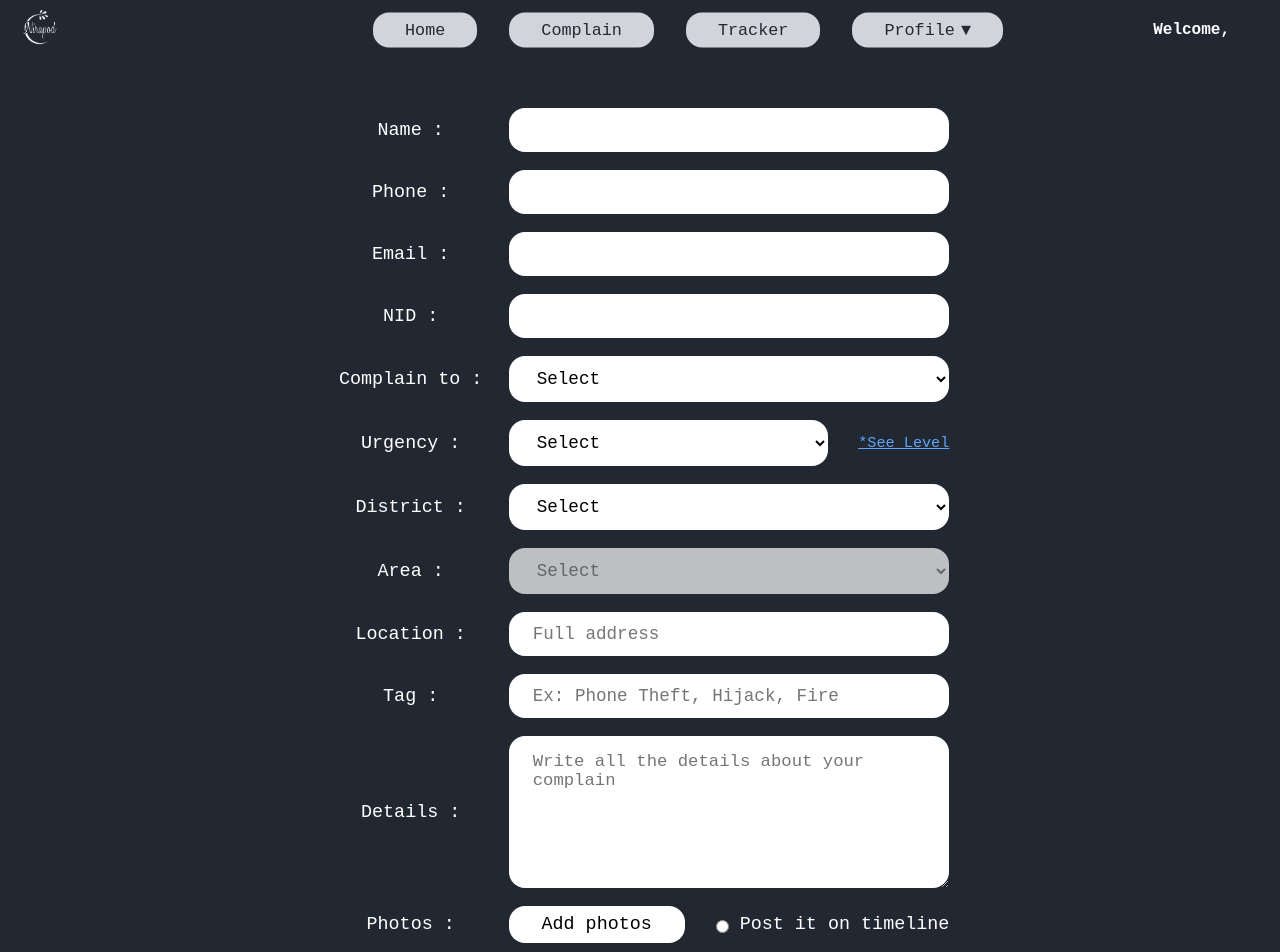
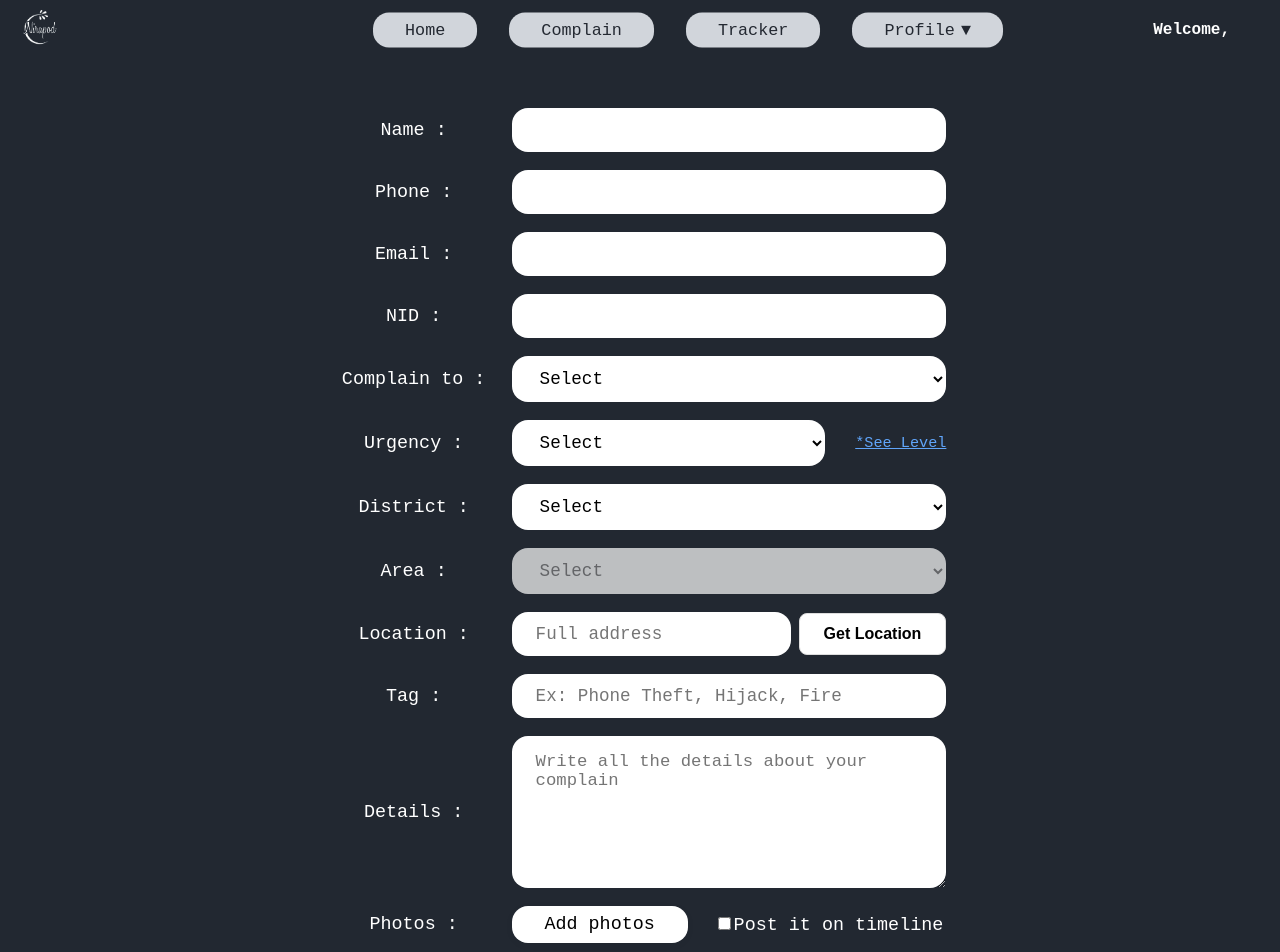
Before and after one commit to Tawhid07/CSE470_Nirapod-all-in-fast-response-service-, a React (Create React App) app in the folder frontend/: page /CreateComplain in a window 1280 px wide. Shown: the top 952 px of the page. Built offline with nearby package versions, Linux system fonts and the light colour scheme.

Commit message:
Create complain page added to fetch gps data , radio buttos fixed also

```diff
--- a/frontend/src/components/Navbar.js
+++ b/frontend/src/components/Navbar.js
@@ -77,7 +77,7 @@ function Navbar() {
         <div className="navbar-btn-group">
           <a href="/home" className="navbar-btn">Home</a>
           <a href="/complains" className="navbar-btn">Complains</a>
-          <a href="/investigate" className="navbar-btn">Investigate</a>
+          {/* <a href=# className="navbar-btn"></a> */}
           <div className="navbar-profile-dropdown" ref={dropdownRef}>
             <button className="navbar-btn" onClick={() => setDropdownOpen(v => !v)}>
               Profile <span style={{marginLeft: 6}}>▼</span>
--- a/frontend/src/pages/ComplaintDetails.js
+++ b/frontend/src/pages/ComplaintDetails.js
@@ -97,7 +97,7 @@ function ComplaintDetails() {
           <span className="detail-value">{complaint.area}</span>
         </div>
         <div className="detail-row">
-          <span className="detail-label">Location :</span>
+          <span className="detail-label">Location : </span>
           <span className="detail-value">{complaint.location}</span>
         </div>
         <div className="detail-row">
--- a/frontend/src/pages/CreateComplain.css
+++ b/frontend/src/pages/CreateComplain.css
@@ -115,6 +115,30 @@
   color: #fff;
 }
 
+.complain-gps-btn {
+  background: #fff;
+  color: #000;
+  border: 1px solid #ddd;
+  border-radius: 8px;
+  padding: 0.7rem 1.5rem;
+  font-size: 1rem;
+  font-weight: 600;
+  cursor: pointer;
+  transition: background 0.2s, transform 0.2s;
+  margin-left: auto;
+}
+
+.complain-gps-btn:hover {
+  background: #9ACBD0;
+  transform: scale(1.05);
+}
+
+
+
+.complain-gps-btn:active {
+  transform: scale(0.95);
+}
+
 @media (max-width: 700px) {
   .complain-form {
     max-width: 98vw;
--- a/frontend/src/pages/CreateComplain.js
+++ b/frontend/src/pages/CreateComplain.js
@@ -155,7 +155,37 @@ function Complain() {
         </div>
         <div className="complain-row">
           <label>Location :</label>
-          <input className="complain-input" name="location" value={form.location} onChange={handleChange} placeholder="Full address" required />
+          <div style={{ display: 'flex', gap: '8px', alignItems: 'center' }}>
+            <input
+              className="complain-input"
+              name="location"
+              value={form.location}
+              onChange={handleChange}
+              placeholder="Full address"
+              required
+            />
+            <button
+              type="button"
+              className="complain-gps-btn"
+              onClick={async () => {
+                if (navigator.geolocation) {
+                  navigator.geolocation.getCurrentPosition(
+                    (position) => {
+                      const { latitude, longitude } = position.coords;
+                      setForm((f) => ({ ...f, location: `${latitude},${longitude}` }));
+                    },
+                    (error) => {
+                      alert('Failed to get location. Please enable GPS.');
+                    }
+                  );
+                } else {
+                  alert('Geolocation is not supported by this browser.');
+                }
+              }}
+            >
+              Get Location
+            </button>
+          </div>
         </div>
         <div className="complain-row">
           <label>Tag :</label>
@@ -171,8 +201,13 @@ function Complain() {
             {form.photos && form.photos.length > 0 ? `${form.photos.length} photo${form.photos.length > 1 ? 's' : ''} added` : 'Add photos'}
             <input type="file" name="photos" style={{ display: 'none' }} onChange={handleChange} multiple />
           </label>
-          <label className="complain-radio-label">
-            <input type="radio" name="postOnTimeline" checked={form.postOnTimeline} onChange={handleChange} />
+          <label className="complain-checkbox-label">
+            <input
+              type="checkbox"
+              name="postOnTimeline"
+              checked={form.postOnTimeline}
+              onChange={handleChange}
+            />
             Post it on timeline
           </label>
           {photoError && <div style={{color:'#ef4444', marginTop:8, fontWeight:500}}>{photoError}</div>}
```
